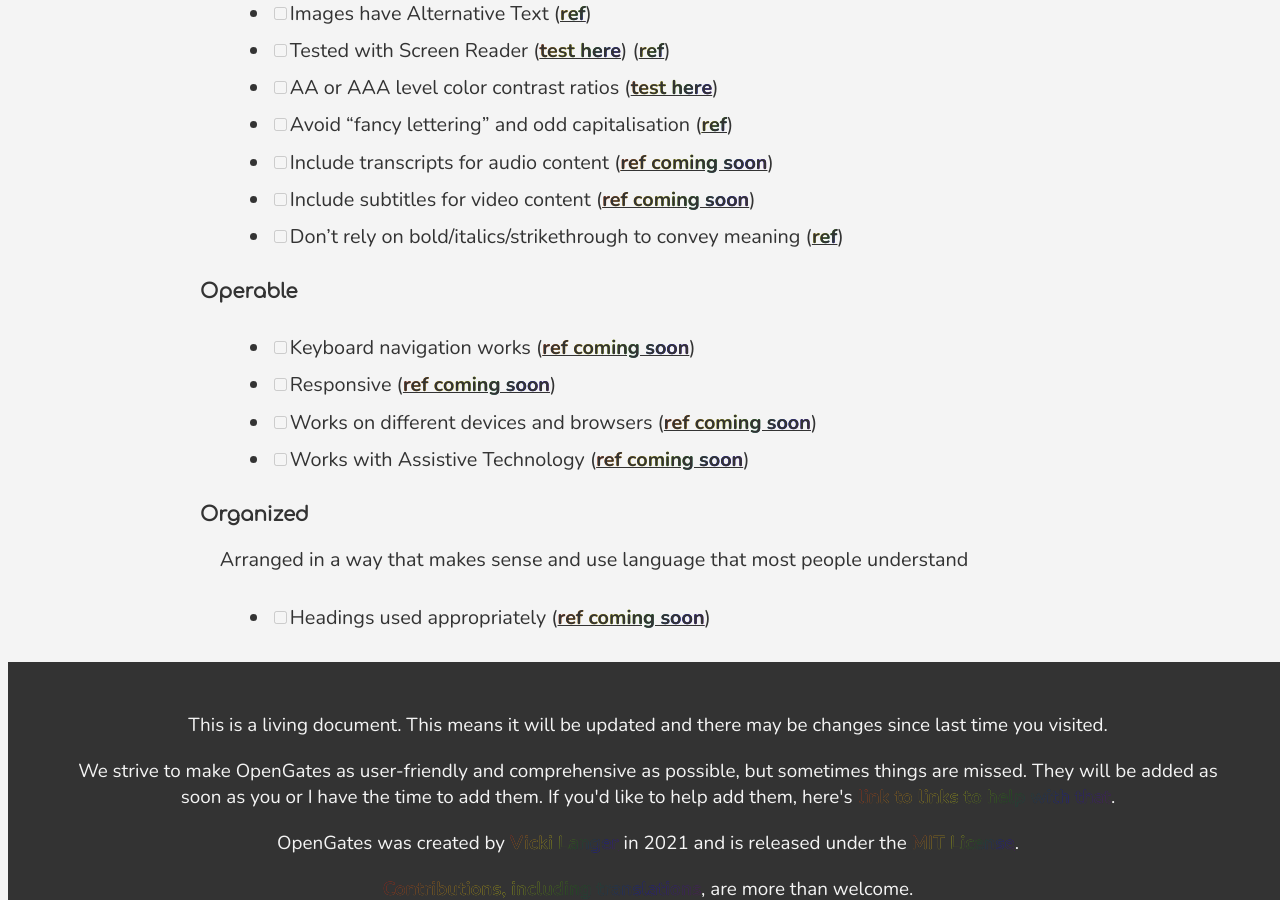
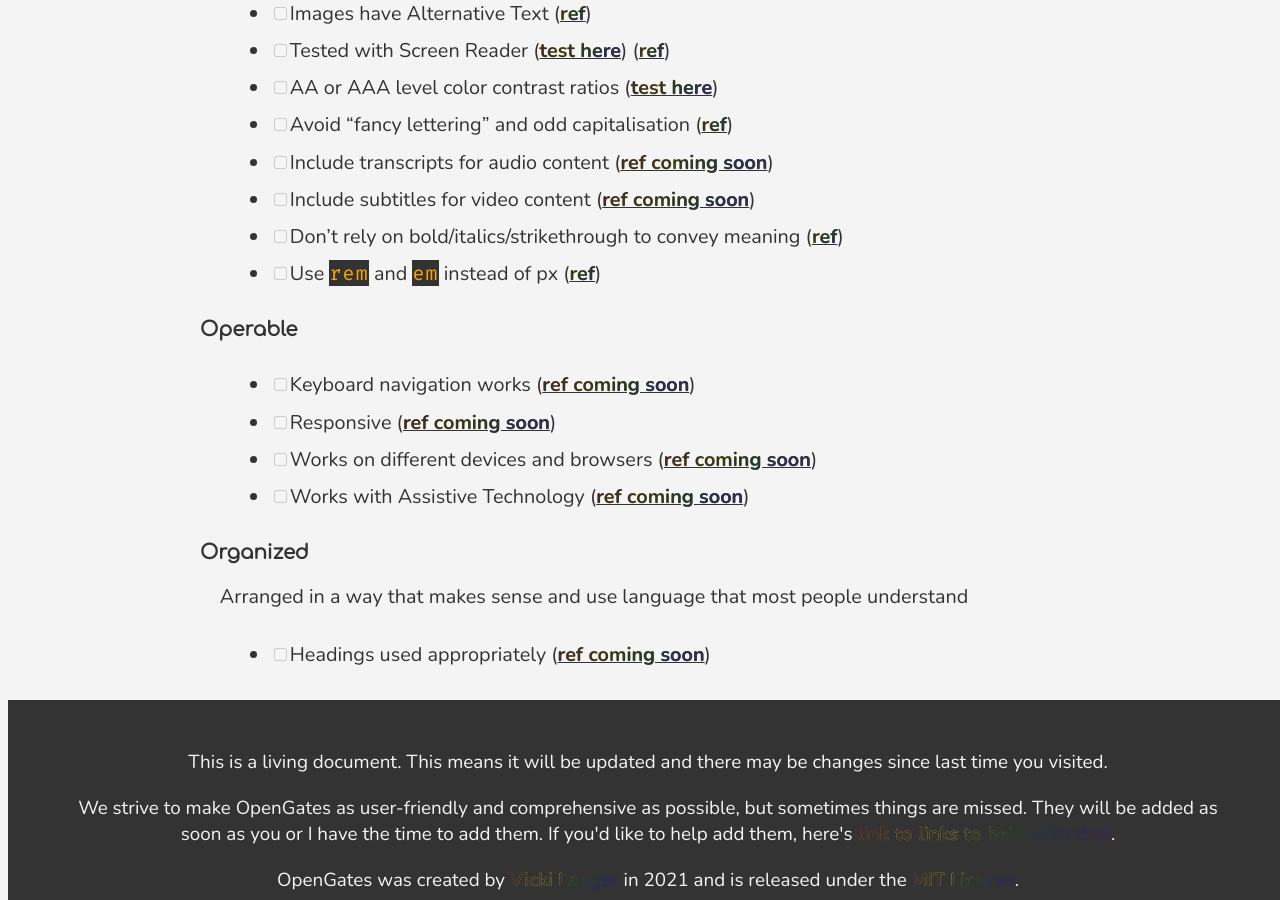
Before and after one commit to VickiLanger/OpenGates, a Jekyll site: the page built from site/checklist.md, in a window 1280 px wide and 900 px high, scrolled down 5486 px. Built offline with Jekyll 4.4.1, drawn with Linux system fonts in a browser that asks for light colours.

Commit message:
add item

```diff
--- a/site/checklist.md
+++ b/site/checklist.md
@@ -138,6 +138,7 @@ People should be able see and read even with impaired vision
 - [ ] Include transcripts for audio content ([ref coming soon](TODO))
 - [ ] Include subtitles for video content ([ref coming soon](TODO))
 - [ ] Don't rely on bold/italics/strikethrough to convey meaning ([ref](https://www.tempertemper.net/blog/be-careful-with-strikethrough))
+- [ ] Use `rem` and `em` instead of px ([ref](https://dev.to/theodorusclarence/back-to-basic-should-we-use-rem-em-or-pixel-1hd0))
 
 #### Operable
 - [ ] Keyboard navigation works ([ref coming soon](TODO))
```
